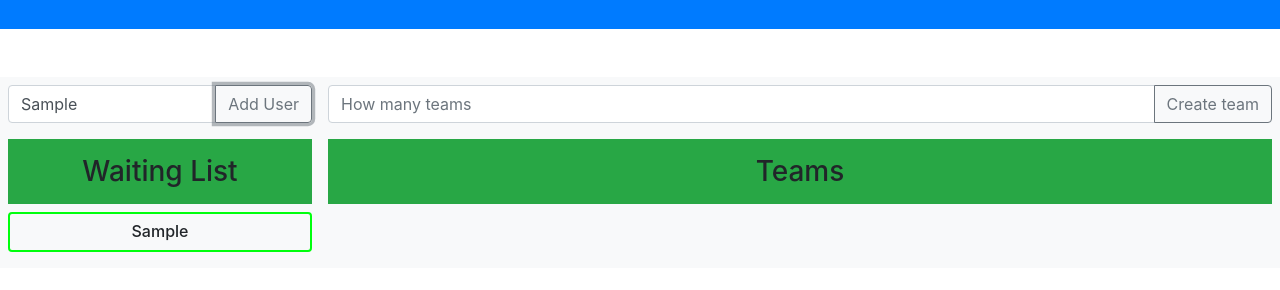
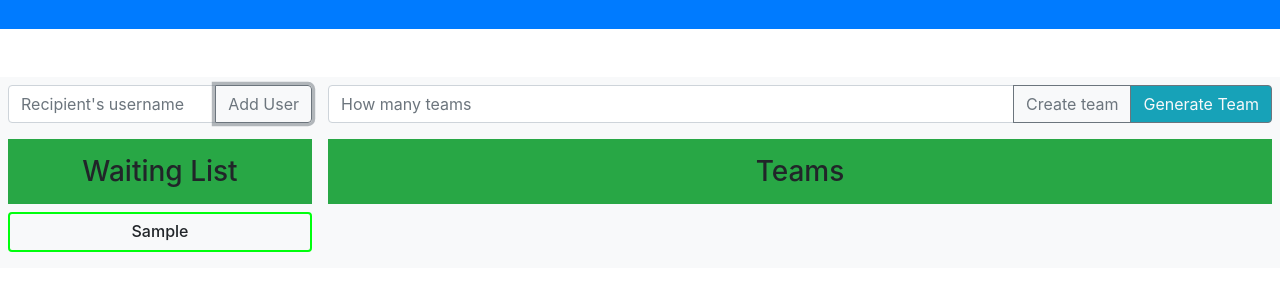
Before and after one commit to azizmatyakubov/Strive-Homework-M2D4, a plain HTML site: page index.html in a window 1280 px wide. Both pictures are taken after typing "Sample" into the empty fields and a click on the button "Add User". Shown: the part 56-346 px from the top of the page. Drawn offline with nearby package versions, Linux system fonts and the light colour scheme.

Commit message:
add function addUser and showUsers

```diff
--- a/index.html
+++ b/index.html
@@ -61,6 +61,7 @@
                         aria-describedby="basic-addon2">
                     <div class="input-group-append">
                         <button id="add-team" class="btn btn-outline-secondary" type="button">Create team</button>
+                        <button id="add-team" class="btn btn-outline-secondary bg-info text-light" type="button">Generate Team</button>
                     </div>
                 </div>
 
--- a/script.js
+++ b/script.js
@@ -3,26 +3,38 @@ window.onload = ()=> {
     document.querySelector('#add-team').addEventListener('click', addTeam)
 }
 
+let names = []
 
+// Push new user to names array
 const addUser = () => {
-    let newUsersList = document.querySelector('.new-users-list')
+    // let newUsersList = document.querySelector('.new-users-list')
 
     let newUser = document.querySelector('#username-input').value
-    let newNode = document.createElement('h6')
-    newNode.innerText = newUser
-    newNode.classList.add('user-node')
+    names.push(newUser)
+    console.log(names)
+    newUser = document.querySelector('#username-input').value = ''
+    let newUsersList = document.querySelector('.new-users-list')
+    newUsersList.innerHTML = ''
 
-
-    newUsersList.appendChild(newNode)
+    for(let i=1; i<=names.length; i++) {
+    showUsers(i-1)
+    }
 }
 
+const showUsers = (i) => {
 
+    let newUsersList = document.querySelector('.new-users-list')
+    let newNode = document.createElement('h6')
+    newNode.innerText = names[i]
+    newNode.classList.add('user-node')
+    newUsersList.appendChild(newNode)
 
+}
 
 const addTeam = () => {
     let numberTeams = document.querySelector('#teams-input').value
     for(let i = 1; i<=numberTeams; i++) {
-        createOneTeam(1)
+        createOneTeam(i)
     }
 }
 
@@ -33,8 +45,6 @@ const addTeam = () => {
 
 
 const createOneTeam = (newUser) => {
-
-
 
     let teamsNode = document.querySelector('.teams')
     console.log(teamsNode)
@@ -49,6 +59,7 @@ const createOneTeam = (newUser) => {
 
     colNode.appendChild(teamNode)
 
+
     teamsNode.appendChild(colNode)
 
 }
```
